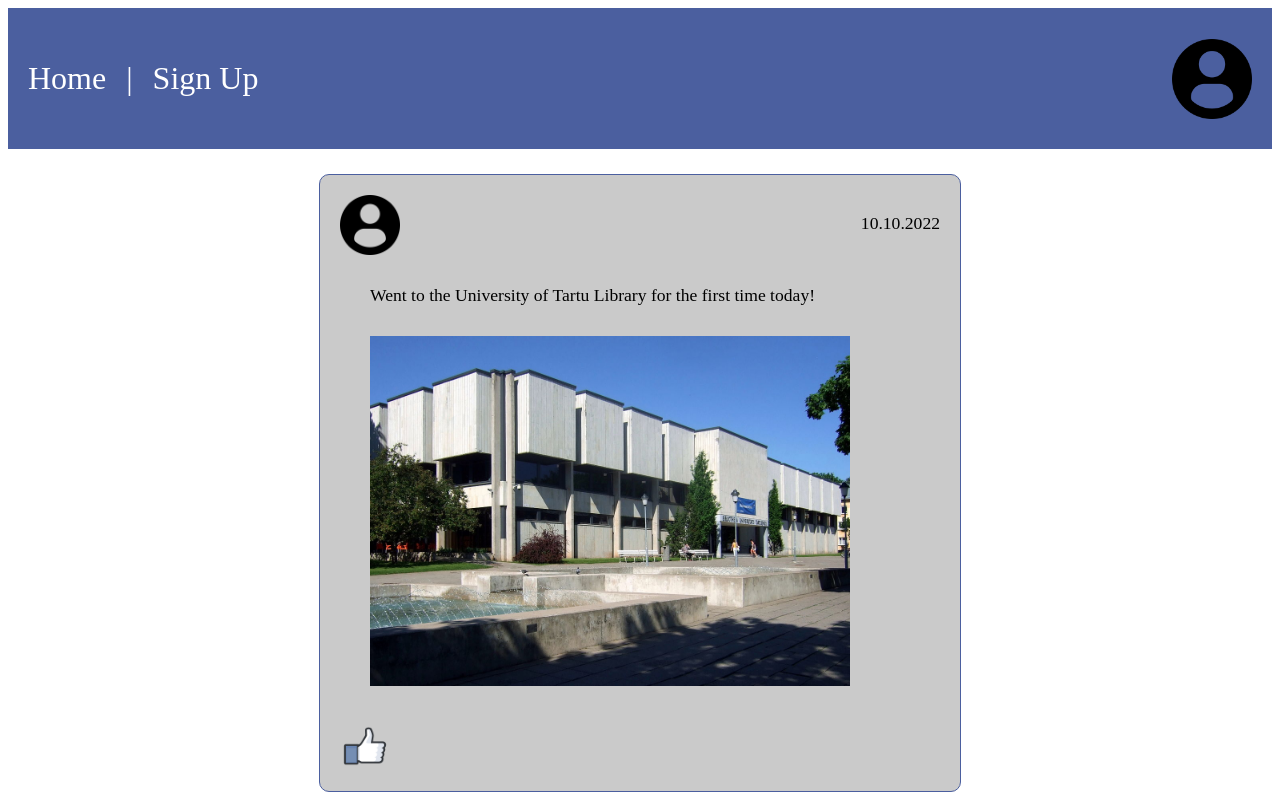
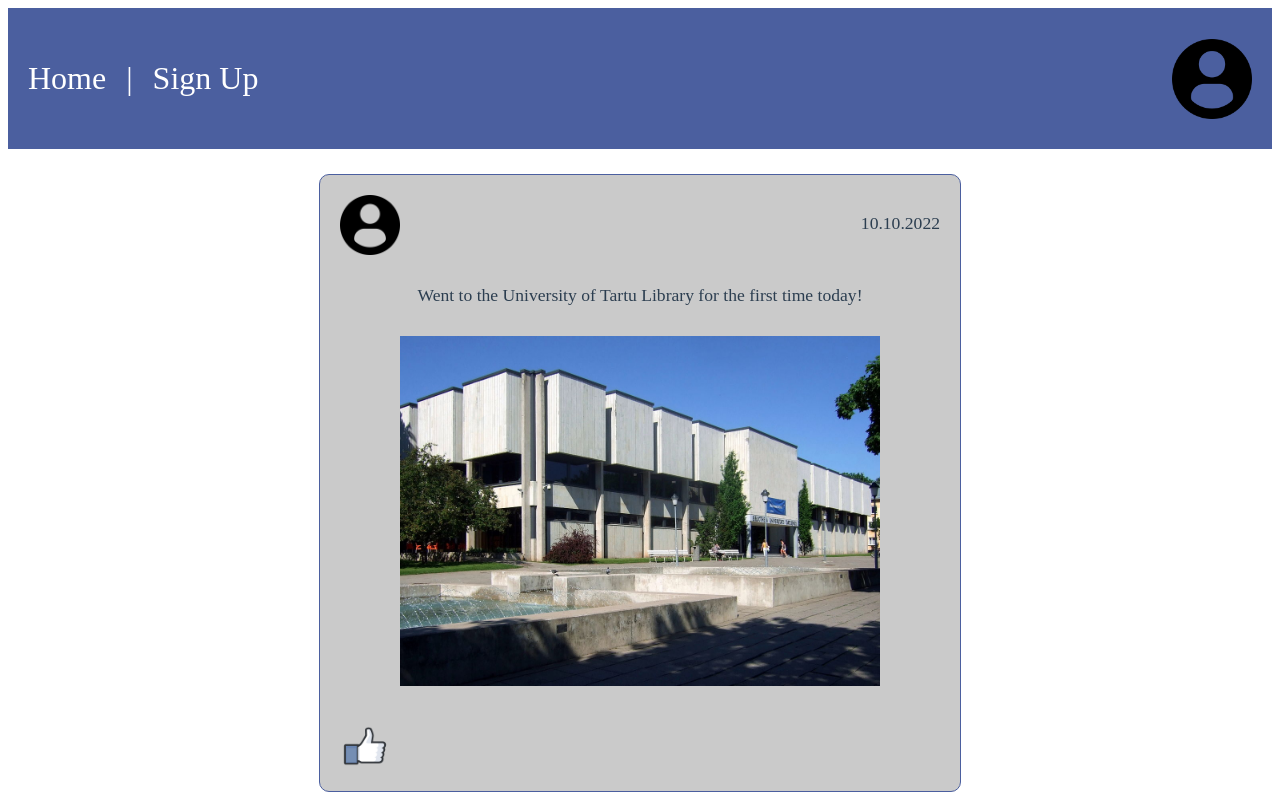
Before and after one commit to ketlyiouriev/WAD-2022, a Vue app in the folder hw3-vue/: page / in a window 1280 px wide. Shown: the top 800 px of the page. Built offline with nearby package versions, Linux system fonts and the light colour scheme.

Commit message:
minor changes

```diff
--- a/hw3-vue/src/App.vue
+++ b/hw3-vue/src/App.vue
@@ -12,3 +12,13 @@
 components: {Header, Footer}
 }
 </script>
+
+<style>
+#app {
+  font-family: Avenir, Helvetica, Arial, sans-serif;
+  -webkit-font-smoothing: antialiased;
+  -moz-osx-font-smoothing: grayscale;
+  text-align: center;
+  color: #2c3e50;
+}
+</style>
```
